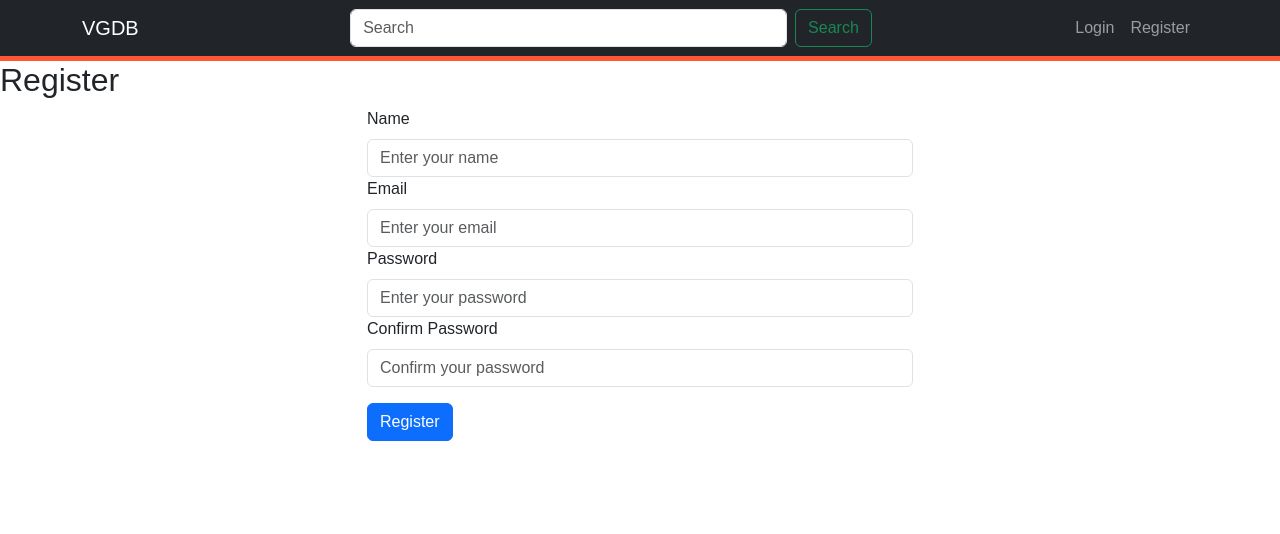
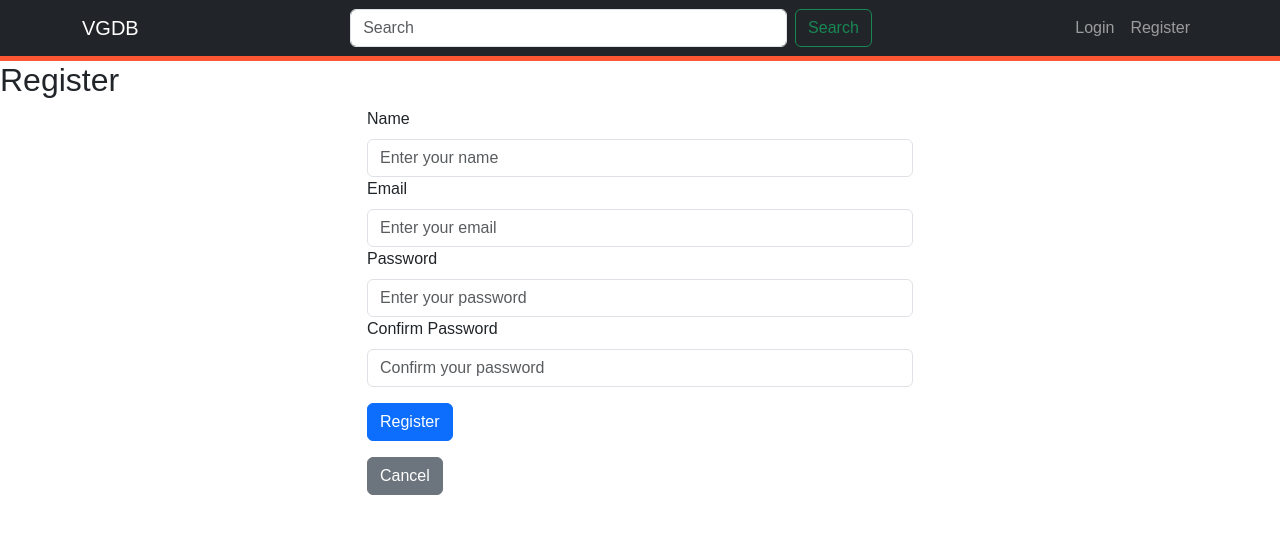
Before and after one commit to nagmil2077/videogame-database, a React (Create React App) app in the folder frontend/: page /register in a window 1280 px wide. Shown: the top 534 px of the page. Built offline with nearby package versions, Linux system fonts and the light colour scheme.

Commit message:
Add cancel button to UserForm

```diff
--- a/frontend/src/Components/UserForm.jsx
+++ b/frontend/src/Components/UserForm.jsx
@@ -1,7 +1,7 @@
-import React, { useState } from "react";
-import { Form, Button, Container, Row, Col } from 'react-bootstrap';
+import React, {useState} from "react";
+import {Form, Button, Container, Row, Col} from 'react-bootstrap';
 
-const UserForm = ({ handleSubmit }) => {
+const UserForm = ({ handleSubmit, onCancel }) => {
     const [formData, setFormData] = useState({
         name: '',
         email: '',
@@ -10,7 +10,7 @@ const UserForm = ({ handleSubmit }) => {
     });
 
     const handleChange = (e) => {
-        const { name, value } = e.target;
+        const {name, value} = e.target;
         setFormData({
             ...formData,
             [name]: value,
@@ -70,6 +70,9 @@ const UserForm = ({ handleSubmit }) => {
                         <Button variant="primary" type="submit" className="mt-3">
                             Register
                         </Button>
+                        <div>
+                            <Button variant="secondary" onClick={onCancel} className="mt-3">Cancel</Button>
+                        </div>
                     </Form>
                 </Col>
             </Row>
--- a/frontend/src/Pages/RegisterPage.jsx
+++ b/frontend/src/Pages/RegisterPage.jsx
@@ -22,7 +22,10 @@ const RegisterPage = () => {
     return (
         <div>
             <h2>Register</h2>
-            <UserForm handleSubmit={handleSubmit} />
+            <UserForm
+                handleSubmit={handleSubmit}
+                onCancel={() => navigate('/')}
+            />
         </div>
     );
 };
```
